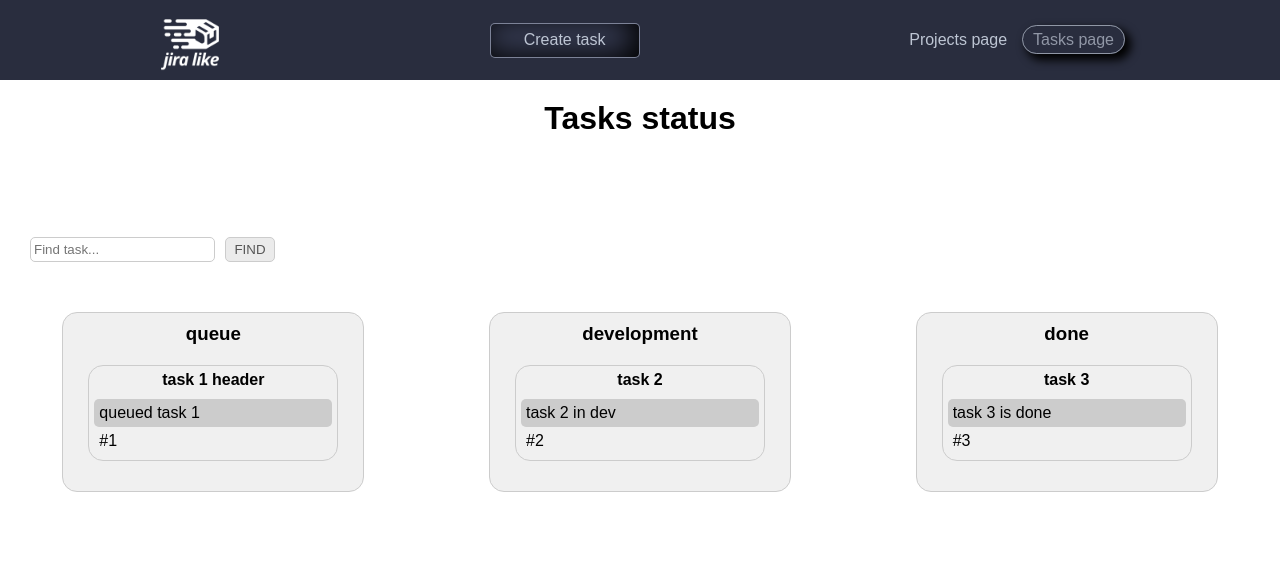
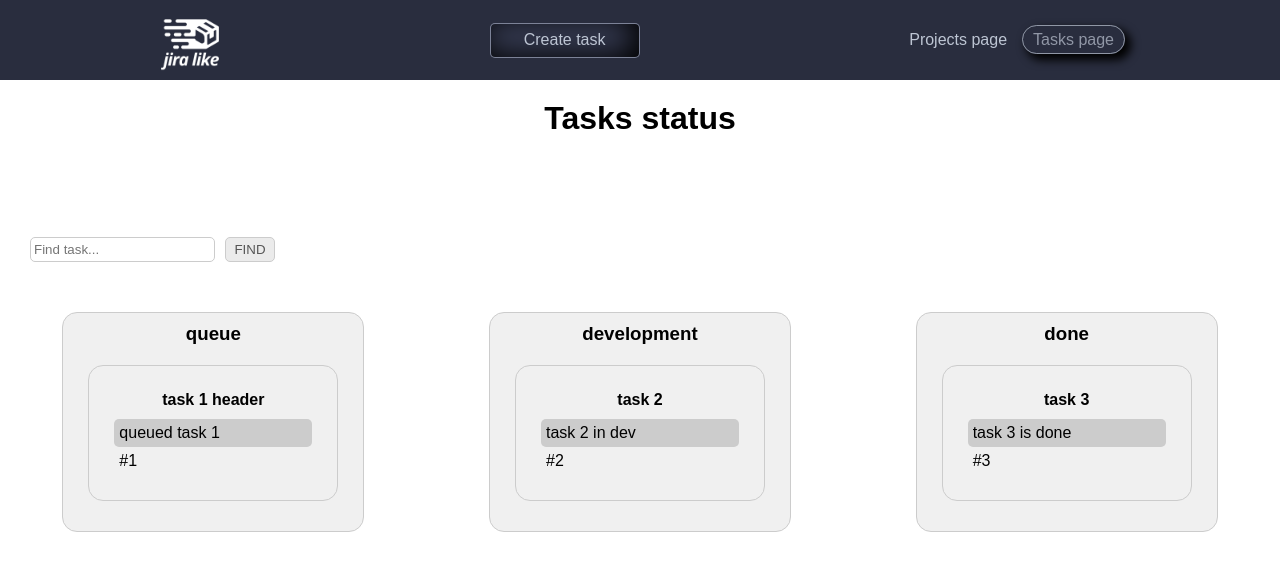
Before and after one commit to TommyTheMob/React-JiraLike-App, a React (Create React App) app: page /1/tasks in a window 1280 px wide. Shown: the top 570 px of the page. Built offline with nearby package versions, Linux system fonts and the light colour scheme.

Commit message:
trying to add d'n'd

```diff
--- a/src/tasks/Task.jsx
+++ b/src/tasks/Task.jsx
@@ -1,13 +1,57 @@
-import React from 'react';
+import React, {useState} from 'react';
+import {connect} from "react-redux";
+import * as projectsActions from '../porjects/projects.actions'
+import {changeTaskStatus} from "../porjects/projects.actions";
 
-const Task = ({ setModal, setTaskId, title, id, desc, createdAt, timeInWork, priority }) => {
+const Task = ({ setModal, setTaskId, projectId, title, id, desc, createdAt, timeInWork, priority, status, taskItem, setCurrentBoard, changeTaskStatus }) => {
+    const [currentItemId, setCurrentItemId] = useState(id)
+
     const onTaskClick = () => {
         setModal(true)
         setTaskId(id)
     }
 
+
+    const dragOverHandler = (e) => {
+        e.preventDefault()
+        // console.log(e.target)
+        if (e.target.className === 'tasks-cols__tasks-list-item') {
+            e.target.style.boxShadow = '0 4px 3px gray'
+        }
+    }
+
+    const dragLeaveHandler = (e) => {
+        e.target.style.boxShadow = 'none'
+    }
+
+    const dragStartHandler = (e, id) => {
+        console.log(e.target)
+        setCurrentItemId(id)
+    }
+
+    const dragEndHandler = (e) => {
+        e.target.style.boxShadow = 'none'
+    }
+
+    const dragDropHandler = (e) => {
+            e.preventDefault()
+            console.log(e.target.closest('.tasks-list__tasks-col').querySelector('.tasks-cols__header').textContent)
+            const status = e.target.closest('.tasks-list__tasks-col').querySelector('.tasks-cols__header').textContent
+            changeTaskStatus(projectId, currentItemId, status)
+    }
+
+
+
     return (
-        <div>
+        <div
+            className="list-item-container"
+            onDragOver={(e) => dragOverHandler(e)}
+            onDragLeave={(e) => dragLeaveHandler(e)}
+            onDragStart={(e) => dragStartHandler(e, id)}
+            onDragEnd={(e) => dragEndHandler(e)}
+            onDrop={(e) => dragDropHandler(e)}
+            draggable={true}
+        >
             <li className="tasks-cols__tasks-list-item" onClick={onTaskClick}>
                 <div className="item-info">
                     <h4 className="item-header">{title}</h4>
@@ -22,4 +66,8 @@ const Task = ({ setModal, setTaskId, title, id, desc, createdAt, timeInWork, pri
     );
 };
 
-export default Task;
+const mapDispatch = {
+    changeTaskStatus: projectsActions.changeTaskStatus
+}
+
+export default connect(null, mapDispatch)(Task);
--- a/src/tasks/TasksCol.jsx
+++ b/src/tasks/TasksCol.jsx
@@ -3,7 +3,7 @@ import Task from "./Task";
 import {connect} from "react-redux";
 import {getProjectsSelector} from "../porjects/projects.selectors";
 
-const TasksCol = ({ colName, projectId, searchValue, setModal, setTaskId, projects }) => {
+const TasksCol = ({ colName, projectId, searchValue, setModal, setTaskId, projects, setCurrentBoard }) => {
 
     const getFilteredTasks = (projectId, searchValue) => {
         const currentProject = projects.find(project => project.id === projectId)
@@ -24,7 +24,7 @@ const TasksCol = ({ colName, projectId, searchValue, setModal, setTaskId, projec
                         {
                             getFilteredTasks(projectId, searchValue)
                                 .map(task => (
-                                    colName === task.status && <Task setModal={setModal} setTaskId={setTaskId} key={task.id} {...task} />
+                                    colName === task.status && <Task projectId={projectId} setCurrentBoard={setCurrentBoard} taskItem={task} setModal={setModal} setTaskId={setTaskId} key={task.id} {...task} />
                                 ))
                         }
                     </ul>
--- a/src/tasks/TasksCols.jsx
+++ b/src/tasks/TasksCols.jsx
@@ -1,17 +1,39 @@
-import React from 'react';
+import React, {useState} from 'react';
 import TasksCol from "./TasksCol";
 
 const TasksCols = ({ projectId, searchValue, setModal, setTaskId }) => {
+    const [currentBoard, setCurrentBoard] = useState(null)
+
+    const [boards, setBoards] = useState([
+        {id: 1, title: 'queue', item: <TasksCol setCurrentBoard={setCurrentBoard} setModal={setModal} setTaskId={setTaskId} searchValue={searchValue} projectId={projectId} colName="queue" />},
+        {id: 2, title: 'development', item: <TasksCol setCurrentBoard={setCurrentBoard} setModal={setModal} setTaskId={setTaskId} searchValue={searchValue} projectId={projectId} colName="development" />},
+        {id: 3, title: 'done', item: <TasksCol setCurrentBoard={setCurrentBoard} setModal={setModal} setTaskId={setTaskId} searchValue={searchValue} projectId={projectId} colName="done" />},
+    ])
+
+
+
 
     return (
-        <>
-            <div className="tasks-list__tasks-cols">
-                <TasksCol setModal={setModal} setTaskId={setTaskId} searchValue={searchValue} projectId={projectId} colName="queue" />
-                <TasksCol setModal={setModal} setTaskId={setTaskId} searchValue={searchValue} projectId={projectId} colName="development" />
-                <TasksCol setModal={setModal} setTaskId={setTaskId} searchValue={searchValue} projectId={projectId} colName="done" />
-            </div>
-        </>
-    );
+        <div className="tasks-list__tasks-cols">
+            {
+                boards.map(board => (
+                    board.item
+                ))
+            }
+        </div>
+    )
+
+
+
+    // return (
+    //     <>
+    //         <div className="tasks-list__tasks-cols">
+    //             <TasksCol setModal={setModal} setTaskId={setTaskId} searchValue={searchValue} projectId={projectId} colName="queue" />
+    //             <TasksCol setModal={setModal} setTaskId={setTaskId} searchValue={searchValue} projectId={projectId} colName="development" />
+    //             <TasksCol setModal={setModal} setTaskId={setTaskId} searchValue={searchValue} projectId={projectId} colName="done" />
+    //         </div>
+    //     </>
+    // );
 };
 
 export default TasksCols;
--- a/src/tasks/tasksListPage.scss
+++ b/src/tasks/tasksListPage.scss
@@ -97,6 +97,7 @@
     border-radius: 15px;
 
     margin-bottom: 10px;
+    padding: 20px;
 
     &:hover {
       border: 3px dotted #ccc;
```
